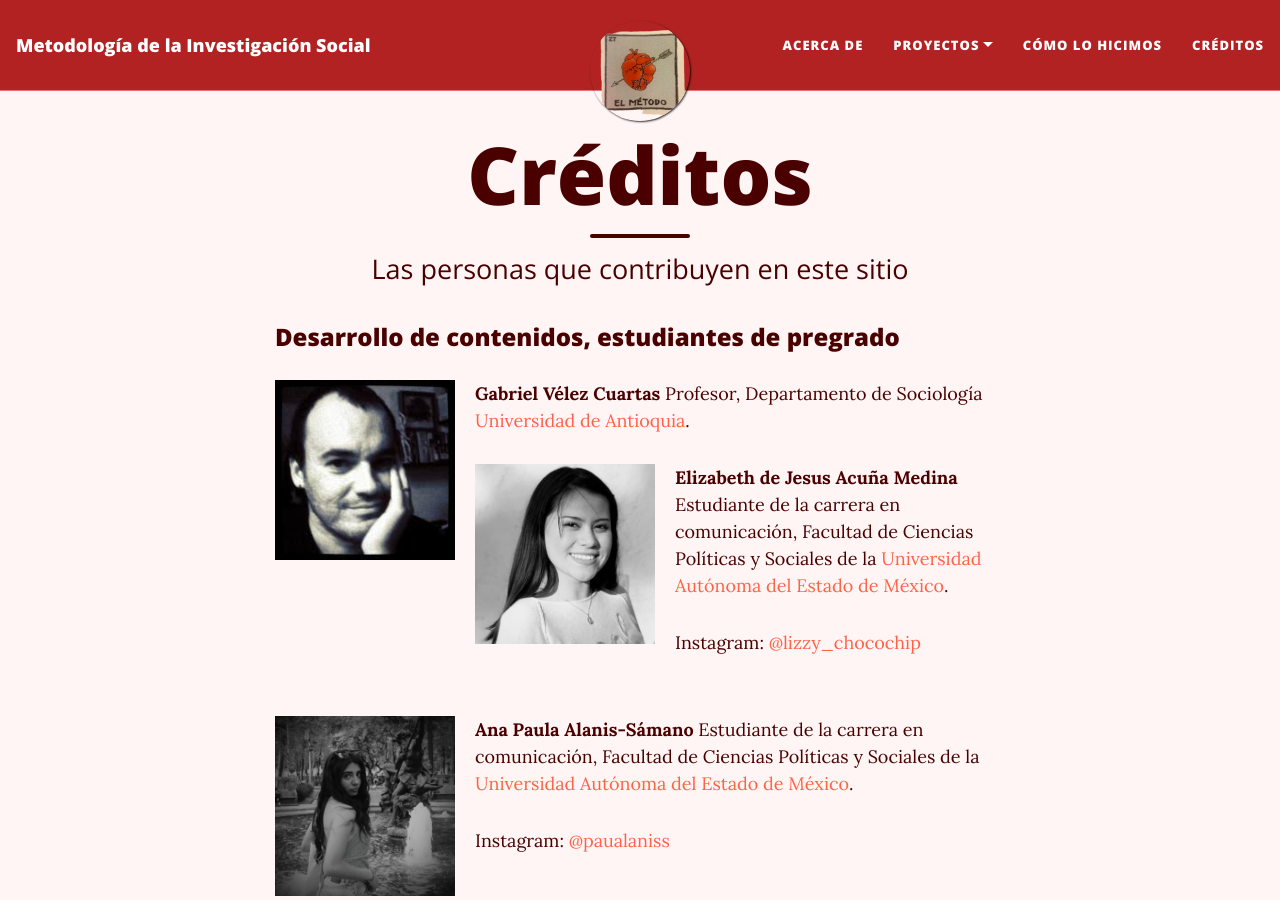
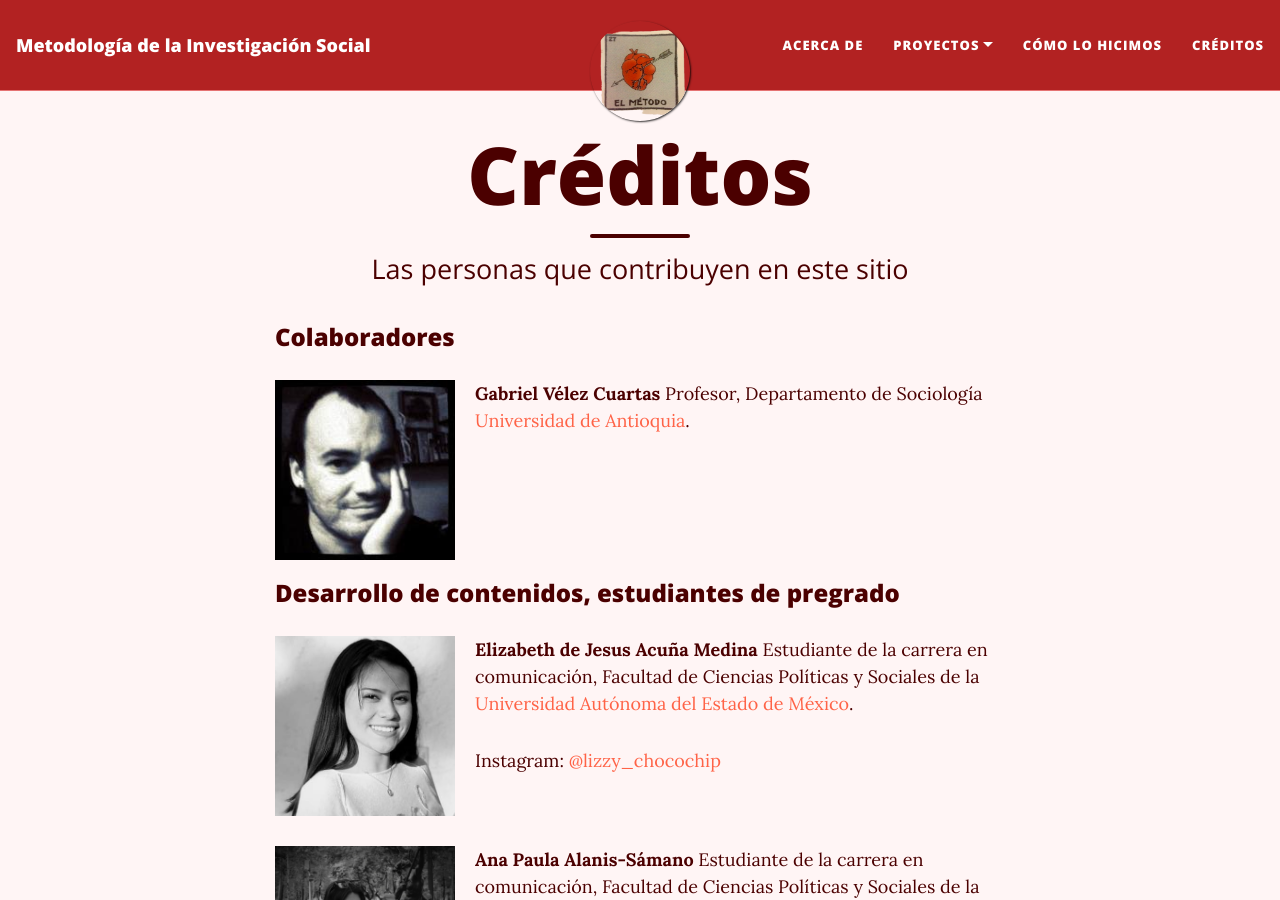
Before and after one commit to rosariorogel/metodologia, a Jekyll site: the page built from _pages/credits.md, in a window 1280 px wide and 900 px high. Built offline with Jekyll 4.4.1, drawn with Linux system fonts in a browser that asks for light colours; nearby versions of some CDN libraries.

Commit message:
Colaboradores

```diff
--- a/_pages/credits.md
+++ b/_pages/credits.md
@@ -5,10 +5,14 @@ subtitle: Las personas que contribuyen en este sitio
 permalink: credits
 ---
 
-### Desarrollo de contenidos, estudiantes de pregrado
+### Colaboradores
 
 <img src="{{ site.baseurl }}/assets/img/FotoGabriel.jpg" style="float:left;width:200px;padding-right:20px;">
 **Gabriel Vélez Cuartas** Profesor, Departamento de Sociología [Universidad de Antioquia](https://www.udea.edu.co).
+
+<div style="clear: both;"></div>
+
+### Desarrollo de contenidos, estudiantes de pregrado
 
 <img src="{{ site.baseurl }}/assets/img/FotoEli.jpeg" style="float:left;width:200px;padding-right:20px;">
 **Elizabeth de Jesus Acuña Medina** Estudiante de la carrera en comunicación, Facultad de Ciencias Políticas y Sociales de la [Universidad Autónoma del Estado de México](https://www.uaemex.mx).
```
